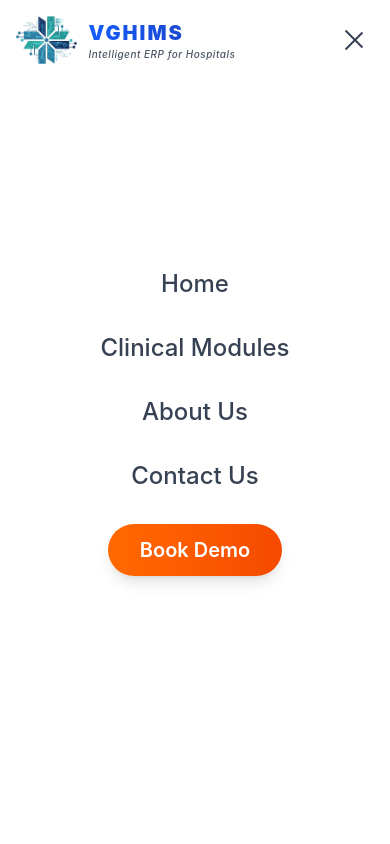
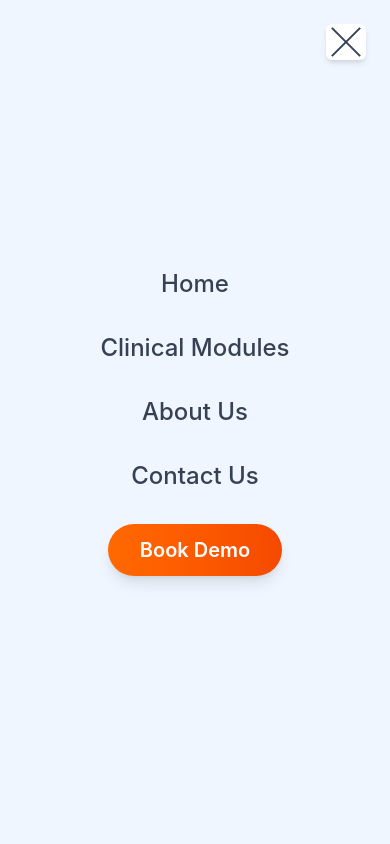
Before and after one commit to Vikashcodez/VGHIMS_Website, a React (Vite) app: page / in a window 390 px wide. Both pictures are taken after a click on the button 354 px from the left and 40 px from the top of the page. Shown: the top 844 px of the page. Built offline with nearby package versions, Linux system fonts and the light colour scheme.

Commit message:
navbar fixed

```diff
--- a/src/components/Header.jsx
+++ b/src/components/Header.jsx
@@ -16,6 +16,18 @@ const Header = () => {
     return () => window.removeEventListener('scroll', handleScroll)
   }, [])
 
+  // Prevent body scroll when mobile menu is open
+  useEffect(() => {
+    if (isMobileMenuOpen) {
+      document.body.style.overflow = 'hidden'
+    } else {
+      document.body.style.overflow = 'unset'
+    }
+    return () => {
+      document.body.style.overflow = 'unset'
+    }
+  }, [isMobileMenuOpen])
+
   const scrollToSection = (sectionId) => {
     if (!isHome) {
       window.location.href = `/#${sectionId}`
@@ -28,7 +40,19 @@ const Header = () => {
     setIsMobileMenuOpen(false)
   }
 
+  // Close menu when clicking outside or on escape key
+  useEffect(() => {
+    const handleEscape = (e) => {
+      if (e.key === 'Escape') {
+        setIsMobileMenuOpen(false)
+      }
+    }
+    window.addEventListener('keydown', handleEscape)
+    return () => window.removeEventListener('keydown', handleEscape)
+  }, [])
+
   return (
+    <>
       <header className={`py-4 fixed top-0 w-full z-50 transition-all duration-300 ${
         isScrolled
           ? 'bg-white shadow-lg backdrop-blur-md'
@@ -86,19 +110,54 @@ const Header = () => {
             {/* Mobile Menu Button */}
             <button
               onClick={() => setIsMobileMenuOpen(!isMobileMenuOpen)}
-            className="lg:hidden z-50 p-2"
+              className="lg:hidden z-[70] p-2 bg-white rounded-md shadow-md transition-all duration-300 relative"
+              aria-label="Toggle menu"
             >
               <div className="w-6 h-5 flex flex-col justify-between">
-              <span className={`h-0.5 w-full bg-gray-700 transition-all duration-300 ${isMobileMenuOpen ? 'rotate-45 translate-y-2' : ''}`}></span>
-              <span className={`h-0.5 w-full bg-gray-700 transition-all duration-300 ${isMobileMenuOpen ? 'opacity-0' : ''}`}></span>
-              <span className={`h-0.5 w-full bg-gray-700 transition-all duration-300 ${isMobileMenuOpen ? '-rotate-45 -translate-y-2' : ''}`}></span>
+                <span className={`h-0.5 w-full bg-gray-700 transition-all duration-300 ${
+                  isMobileMenuOpen
+                    ? 'rotate-45 translate-y-2'
+                    : ''
+                }`}></span>
+                <span className={`h-0.5 w-full bg-gray-700 transition-all duration-300 ${
+                  isMobileMenuOpen
+                    ? 'opacity-0'
+                    : ''
+                }`}></span>
+                <span className={`h-0.5 w-full bg-gray-700 transition-all duration-300 ${
+                  isMobileMenuOpen
+                    ? '-rotate-45 -translate-y-2'
+                    : ''
+                }`}></span>
               </div>
             </button>
           </div>
+        </div>
+      </header>
 
-        {/* Mobile Menu */}
-        <div className={`lg:hidden fixed inset-0 bg-white transition-transform duration-300 ${isMobileMenuOpen ? 'translate-x-0' : 'translate-x-full'}`}>
-          <nav className="flex flex-col items-center justify-center h-full space-y-8">
+      {/* Mobile Menu - Completely separate with solid background */}
+      <div
+        className={`lg:hidden fixed inset-0 z-[60] transition-all duration-300 ${
+          isMobileMenuOpen
+            ? 'opacity-100 visible'
+            : 'opacity-0 invisible'
+        }`}
+        style={{ backgroundColor: '#eff6ff' }}
+        onClick={() => setIsMobileMenuOpen(false)}
+      >
+        {/* Close button inside mobile menu */}
+        <button
+          onClick={() => setIsMobileMenuOpen(false)}
+          className="absolute top-6 right-6 z-[70] p-2 bg-white rounded-md shadow-md"
+          aria-label="Close menu"
+        >
+          <div className="w-6 h-5 flex flex-col justify-center items-center">
+            <span className="h-0.5 w-full bg-gray-700 rotate-45 absolute"></span>
+            <span className="h-0.5 w-full bg-gray-700 -rotate-45 absolute"></span>
+          </div>
+        </button>
+
+        <nav className="flex flex-col items-center justify-center h-screen space-y-8" onClick={(e) => e.stopPropagation()}>
           <Link
             to="/"
             onClick={() => setIsMobileMenuOpen(false)}
@@ -136,8 +195,7 @@ const Header = () => {
           </Link>
         </nav>
       </div>
-      </div>
-    </header>
+    </>
   )
 }
 
```
Lines whose indentation alone changed are shown as unchanged.
